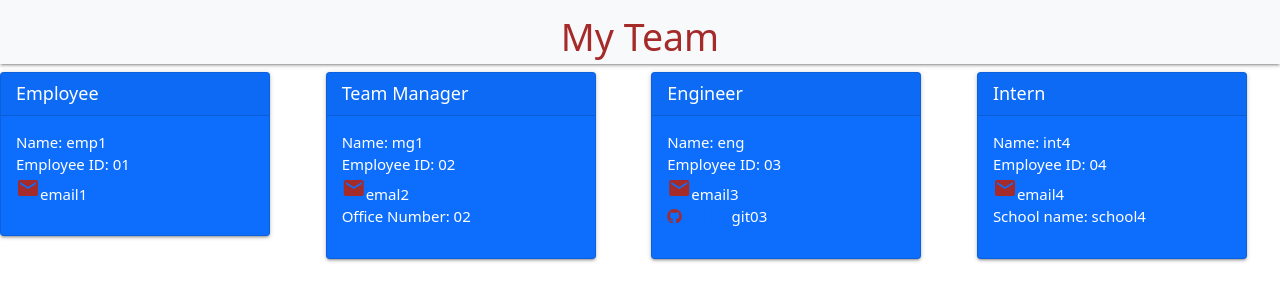
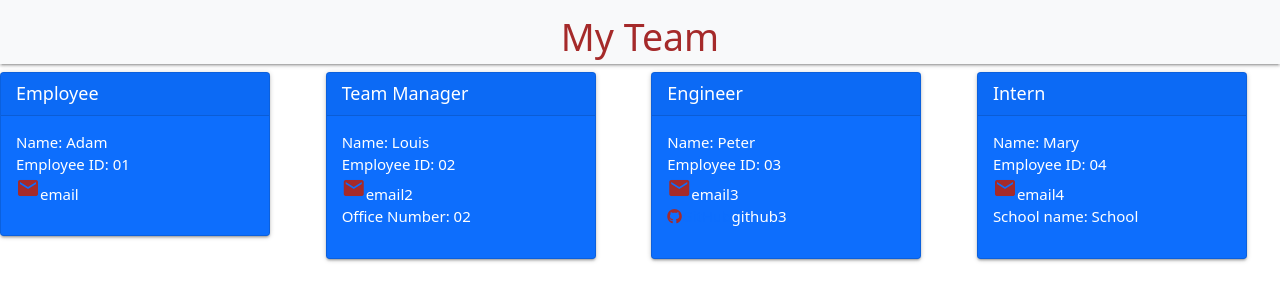
Before and after one commit to gittohubbo/HW10-TeamProfile-JB, a plain HTML site: page index.html in a window 1280 px wide. Drawn offline with nearby package versions, Linux system fonts and the light colour scheme.

```diff
--- a/index.html
+++ b/index.html
@@ -22,9 +22,9 @@
         <div class="card-header" style="font-size: large;">Employee</div>
             <div class="card-body">
                     <ul>
-                        <li>Name: emp1</li>
+                        <li>Name: Adam</li>
                         <li>Employee ID: 01</li>
-                        <li><a href="mailto:"><i class="material-icons" style="color: brown;">mail</i></a>email1</li>
+                        <li><a href="mailto:"><i class="material-icons" style="color: brown;">mail</i></a>email</li>
                     </ul>
                 </div>
             </div>
@@ -35,9 +35,9 @@
                 <div class="card-header" style="font-size: large;">Team Manager</div>
                     <div class="card-body">
                     <ul>
-                        <li>Name: mg1</li>
+                        <li>Name: Louis</li>
                         <li>Employee ID: 02</li>
-                        <li><a href="mailto:"><i class="material-icons" style="color:brown">mail</i></a>emal2</li>
+                        <li><a href="mailto:"><i class="material-icons" style="color:brown">mail</i></a>email2</li>
                         <li>Office Number: 02</li>
                     </ul>
                 </div>
@@ -49,10 +49,10 @@
                 <div class="card-header" style="font-size: large;">Engineer</div>
                     <div class="card-body">
                       <ul>
-                          <li>Name: eng</li>
+                          <li>Name: Peter</li>
                           <li>Employee ID: 03</li>
                           <li><a href="mailto:"><i class="material-icons" style="color:brown">mail</i></a>email3</li>
-                          <li><a href="https://github.com/"><i class="fa fa-github" aria-hidden="true" style="color:brown"></i>GitHub</a>git03</li>
+                          <li><a href="https://github.com/"><i class="fa fa-github" aria-hidden="true" style="color:brown"></i>GitHub</a>github3</li>
                       </ul>
                     </div>
                 </div>
@@ -63,10 +63,10 @@
             <div class="card-header" style="font-size: large;">Intern</div>
                 <div class="card-body">
                       <ul>
-                          <li>Name: int4</li>
+                          <li>Name: Mary</li>
                           <li>Employee ID: 04</li>
                             <li><a href="mailto:"><i class="material-icons" style="color:brown">mail</i></a>email4</li>
-                          <li>School name: school4</li>
+                          <li>School name: School</li>
                       </ul>
                     </div>
                 </div>
```
